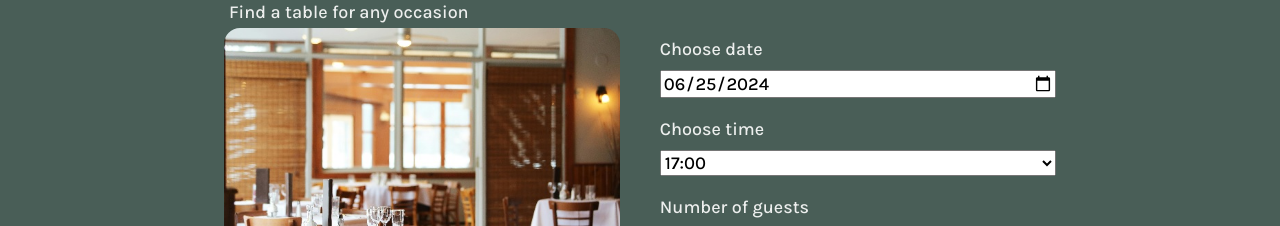
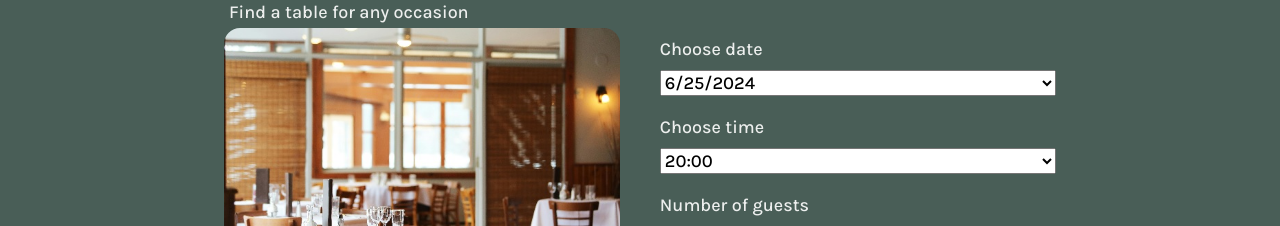
Before and after one commit to rdesantis/react-demo, a React (Create React App) app: page /reservations in a window 1280 px wide. Shown: the part 195-421 px from the top of the page. Built offline with nearby package versions, Linux system fonts and the light colour scheme; a web font is replaced by a local one.

Commit message:
Properly handle selecting reservation date & time from list of available slots

```diff
--- a/src/components/booking/BookingForm.js
+++ b/src/components/booking/BookingForm.js
@@ -1,33 +1,34 @@
 const BookingForm = (props) => {
-    const [state, setState] = props.state;
+    const [availableTimes, setAvailableTimes] = props.availableTimes;
+    const [booking, setBooking] = props.booking;
 
     const handleChange = (key) => {
-        return (e) => {setState({...state, [key]: e.target.value})};
+        return (e) => {setBooking({...booking, [key]: e.target.value})};
     };
 
     const handleSubmit = (e) => {
         e.preventDefault();
+        let remainingTimes = [...availableTimes];
+        remainingTimes[booking.dateIndex].resTimes.splice(booking.timeIndex, 1);
+        setAvailableTimes(remainingTimes);
         // TODO
-        alert(`submitted ${state.resDate} ${state.resTime} ${state.guests} ${state.occasion}`);
+        alert(`submitted ${JSON.stringify(booking)}`);
     };
 
     return (
         <form onSubmit={handleSubmit}>
             <label htmlFor="res-date">Choose date</label>
-            <input type="date" id="res-date" value={state.resDate} onChange={handleChange('resDate')} />
+            <select id="res-date" value={booking.dateIndex} onChange={handleChange('dateIndex')}>
+                {availableTimes.map((t, i) => <option value={i}>{t.resDate}</option>)}
+            </select>
             <label htmlFor="res-time">Choose time</label>
-            <select id="res-time" value={state.resTime} onChange={handleChange('resTime')}>
-                <option>17:00</option>
-                <option>18:00</option>
-                <option>19:00</option>
-                <option>20:00</option>
-                <option>21:00</option>
-                <option>22:00</option>
+            <select id="res-time" value={booking.timeIndex} onChange={handleChange('timeIndex')}>
+                {availableTimes[booking.dateIndex].resTimes.map((t, i) => <option value={i}>{t}</option>)}
             </select>
             <label htmlFor="guests">Number of guests</label>
-            <input type="number" placeholder="2" min="1" max="10" id="guests" value={state.guests} onChange={handleChange('guests')} />
+            <input type="number" placeholder="2" min="1" max="10" id="guests" value={booking.guests} onChange={handleChange('guests')} />
             <label htmlFor="occasion">Occasion</label>
-            <select id="occasion" value={state.occasion} onChange={handleChange('occasion')}>
+            <select id="occasion" value={booking.occasion} onChange={handleChange('occasion')}>
                 <option></option>
                 <option>Birthday</option>
                 <option>Anniversary</option>
--- a/src/components/booking/BookingPage.js
+++ b/src/components/booking/BookingPage.js
@@ -5,9 +5,35 @@ import MajorSection from "../MajorSection";
 import BookingForm from "./BookingForm";
 
 const BookingPage = () => {
-    const bookingState = useState({
-        resDate: new Date().toISOString().substring(0, 10),
-        resTime: '17:00',
+    let today = new Date();
+    let tomorrow = new Date(); tomorrow.setDate(today.getDate() + 1);
+    let dayafter = new Date(); dayafter.setDate(tomorrow.getDate() + 1);
+
+    // The following may be slow when called for many objects; see https://developer.mozilla.org/en-US/docs/Web/JavaScript/Reference/Global_Objects/Date/toLocaleDateString
+    const dateImage = (d) => d.toLocaleDateString();
+
+    today = dateImage(today);
+    tomorrow = dateImage(tomorrow);
+    dayafter = dateImage(dayafter);
+
+    const availableTimes = useState([
+        {
+            resDate: today,
+            resTimes: ['20:00', '21:00', '22:00', ]
+        },
+        {
+            resDate: tomorrow,
+            resTimes: ['18:00', '19:00', '21:00', '22:00', ]
+        },
+        {
+            resDate: dayafter,
+            resTimes: ['17:00', '18:00', '19:00', '20:00', '21:00', '22:00', ]
+        },
+    ]);
+
+    const booking = useState({
+        dateIndex: 0,
+        timeIndex: 0,
         guests: 2,
         occasion: '',
     });
@@ -23,7 +49,7 @@ const BookingPage = () => {
                 <img src='restaurant deck.jpg' alt='deck seating' />
             </section>
             <section id='booking-hero-form'>
-                <BookingForm state={bookingState} />
+                <BookingForm availableTimes={availableTimes} booking={booking} />
             </section>
         </MajorSection>
     );
```
